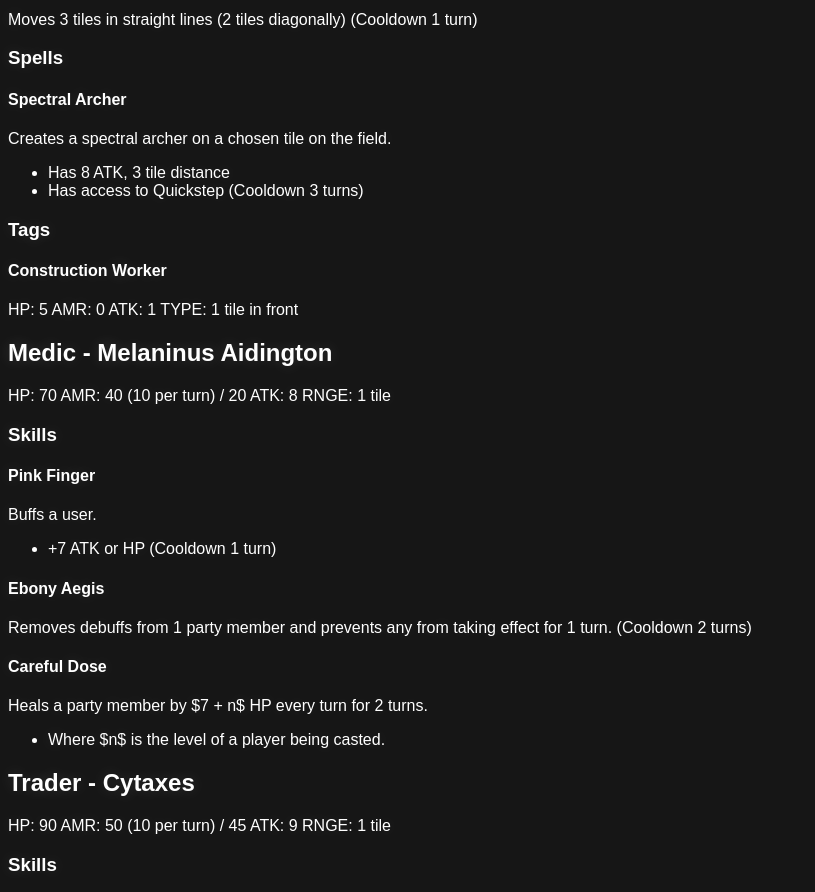
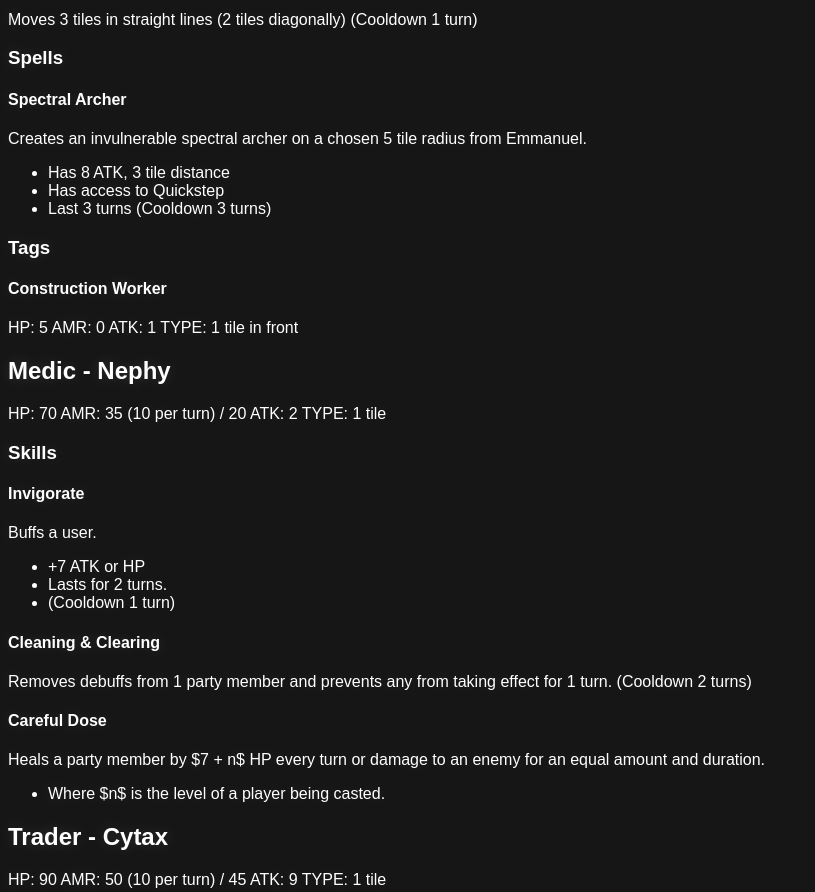
Before and after one commit to Verdessence/verdessence.github.io, a plain HTML site: page domini.html in a window 1280 px wide. Shown: the part 1320-2212 px from the top of the page, without its empty margins (0-815 px from the left). Drawn offline with nearby package versions, Linux system fonts and the light colour scheme; a web font is replaced by a local one.

Commit message:
THANKS CYTO

```diff
--- a/domini.html
+++ b/domini.html
@@ -64,9 +64,10 @@ Prevents an enemy from acting for their turn.
 Moves 3 tiles in straight lines (2 tiles diagonally) (Cooldown 1 turn)
 ### Spells
 #### Spectral Archer
-Creates a spectral archer on a chosen tile on the field.
+Creates an invulnerable spectral archer on a chosen 5 tile radius from Emmanuel.
 - Has 8 ATK, 3 tile distance
 - Has access to Quickstep
+- Last 3 turns
 (Cooldown 3 turns)
 ### Tags
 #### Construction Worker
@@ -74,33 +75,37 @@ HP: 5
 AMR: 0
 ATK: 1
 TYPE: 1 tile in front
-## Medic - Melaninus Aidington
+## Medic - Nephy
 HP: 70
-AMR:  40 (10 per turn) / 20
-ATK: 8
-RNGE: 1 tile
+AMR:  35 (10 per turn) / 20
+ATK: 2
+TYPE: 1 tile
 ### Skills
-#### Pink Finger
+#### Invigorate
 Buffs a user.
-* +7 ATK or HP (Cooldown 1 turn)
-#### Ebony Aegis
+* +7 ATK or HP
+* Lasts for 2 turns.
+* (Cooldown 1 turn)
+#### Cleaning & Clearing
 Removes debuffs from 1 party member and prevents any from taking effect for 1 turn. (Cooldown 2 turns)
 #### Careful Dose
-Heals a party member by $7 + n$ HP every turn for 2 turns.
+Heals a party member by $7 + n$ HP every turn or damage to an enemy for an equal amount and duration.
 * Where $n$ is the level of a player being casted.
-## Trader - Cytaxes
+## Trader - Cytax
 HP: 90
 AMR:  50 (10 per turn) / 45
 ATK: 9
-RNGE: 1 tile
+TYPE: 1 tile
 ### Skills
 #### Bomb
 Throw a bomb from the backpack that hits enemies 2 tiles away in a 3x3 area.
 * 15 ATK (Cooldown 3 turns)
 #### Slide
-Slide 2-4 tiles, deal base dmg if hitting an enemy and goes through them. (Cooldown 2 turns)
+Slide 2-4 tiles, deal base dmg if hitting an enemy and goes through them.
+(Cooldown 2 turns)
 #### Grappling Hook
-Throw a hook at an enemy or friend and pull them to the user or pull user to. 4-6 tile reach, can't be under. (Cooldown 3 turns)
+Throw a hook at an enemy or friend and pull them to the user or pull user to. 4-6 tile reach, can't be under.
+(Cooldown 3 turns)
 ## Items
 ### Unique Blood
 XP is done by collecting Unique blood. Unique blood is looted from special enemies. Once Unique Blood is used, you can increase any stat by the tier amount of the act. Domini Blood is given by any sort of Domini except Desper and increases all stats by the Act tier amount.
```
